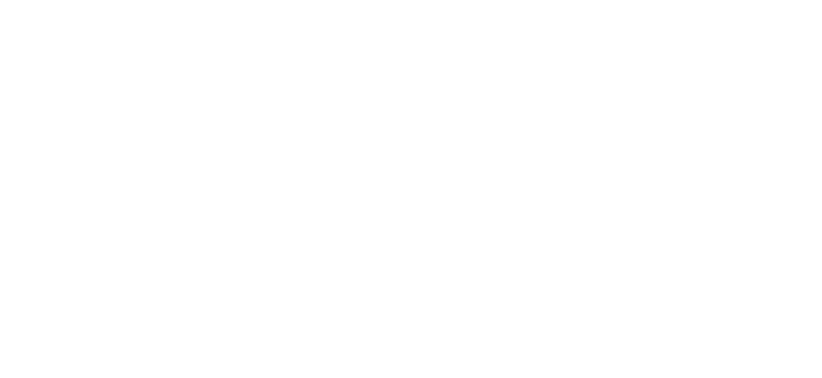
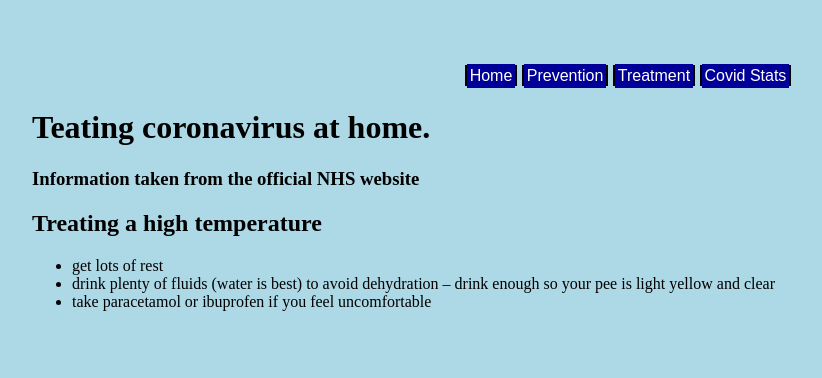
Before and after one commit to glizzwald/web-tech-assessment, a plain HTML site: page treatment.html in a window 1280 px wide. Shown: the whole page, without its empty margins (32-854 px from the left). Drawn offline with Linux system fonts and the light colour scheme.

Commit message:
changes.

```diff
--- a/styles.css
+++ b/styles.css
@@ -89,6 +89,7 @@ body {
 #infected,
 #dailyconfirmed {
     font-size: 50px;
+    border-style: solid;
 }
 
 #prevention-handling {
@@ -103,13 +104,11 @@ body {
 #prevention-list {
     display: inline-block;
     font-size: 20px;
-    width: 50%;
-}
-
-#prevention-list li {
-    ;
+    width: 45%;
 }
 
 #prevention-image {
     display: inline-block;
+    margin-left: 100px;
+    border-style: solid;
 }
--- a/treatment.html
+++ b/treatment.html
@@ -0,0 +1,35 @@
+<!DOCTYPE html>
+<html lang="en">
+
+<head>
+    <meta charset="UTF-8">
+    <meta name="viewport" content="width=device-width, initial-scale=1.0">
+    <title>COVID Treatment</title>
+    <link rel="stylesheet" href="styles.css">
+</head>
+
+<body>
+    <div id=container>
+        <nav>
+            <ul id=navbar>
+                <li><a href="index.html ">Home</a></li>
+                <li><a href="prevention.html ">Prevention</a></li>
+                <li><a href="treatment.html ">Treatment</a></li>
+                <li><a href="stats.html ">Covid Stats</a></li>
+            </ul>
+        </nav>
+        <h1>Teating coronavirus at home.</h1>
+        <h3>Information taken from the official NHS website</h3>
+
+        <h2>Treating a high temperature</h2>
+
+        <p></p>
+        <ul>
+            <li>get lots of rest</li>
+            <li>drink plenty of fluids (water is best) to avoid dehydration – drink enough so your pee is light yellow and clear</li>
+            <li>take paracetamol or ibuprofen if you feel uncomfortable</li>
+        </ul>
+    </div>
+</body>
+
+</html>
```
Also changed, not shown: prevention.html (+10 -7 lines).
